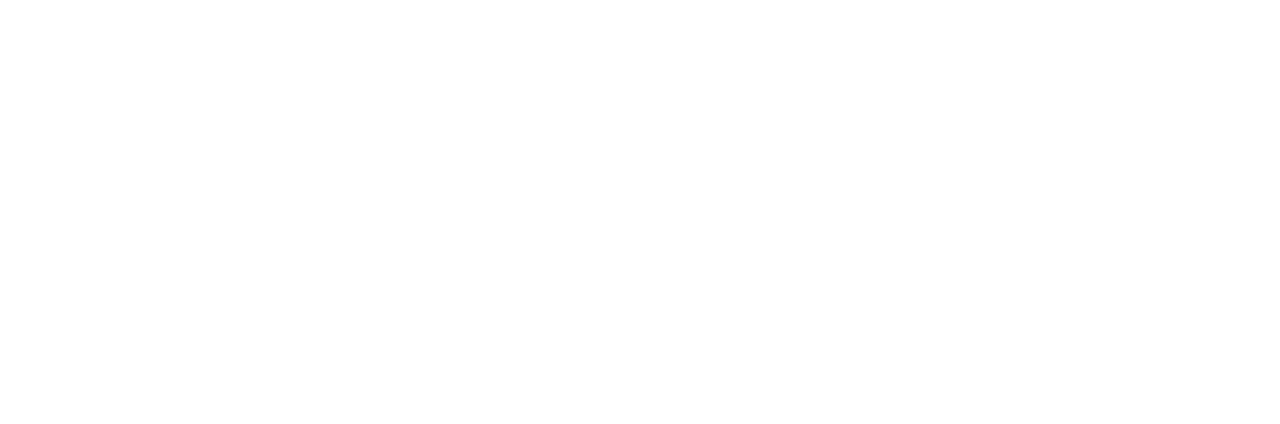
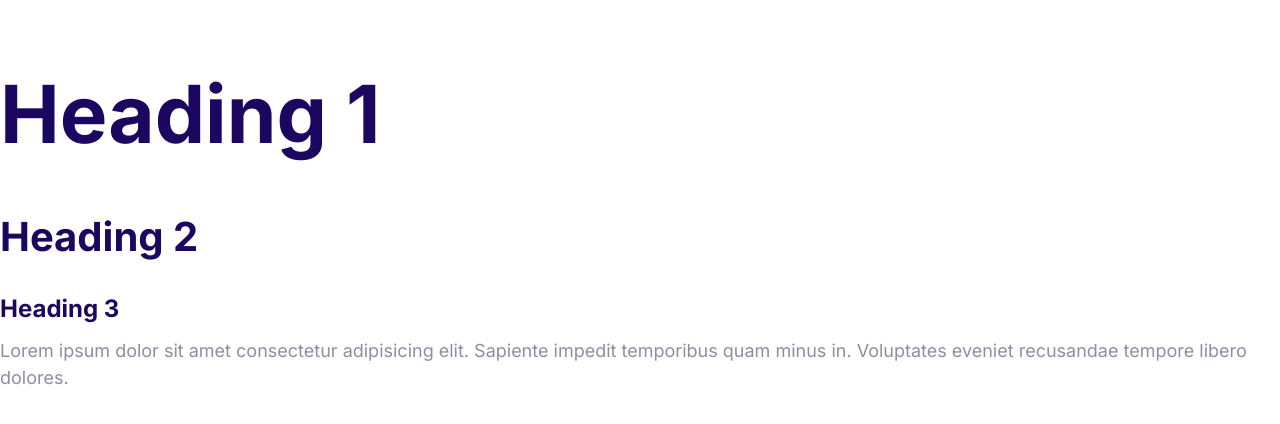
Before and after one commit to Thatapol/project-moshify, a plain HTML site: page index.html in a window 1280 px wide. Drawn offline with Linux system fonts and the light colour scheme.

Commit message:
Define the styles for the fonts.

```diff
--- a/css/styles.css
+++ b/css/styles.css
@@ -5,3 +5,55 @@
   --color-headings: #1b0760;
   --color-body: #918ca4;
 }
+
+html {
+  font-size: 62.5%;
+}
+
+body {
+  font-family: Inter, Arial, Helvetica, sans-serif;
+  font-size: 2.4rem;
+  line-height: 1.5;
+  color: var(--color-body);
+}
+
+h1,
+h2,
+h3 {
+  color: var(--color-headings);
+  margin-bottom: 1rem;
+}
+
+h1 {
+  font-size: 7rem;
+}
+
+h2 {
+  font-size: 4rem;
+}
+
+h3 {
+  font-size: 3rem;
+}
+
+p {
+  margin-top: 0;
+}
+
+@media screen and (min-width: 1024px) {
+  h1 {
+    font-size: 8rem;
+  }
+
+  h2 {
+    font-size: 4rem;
+  }
+
+  h3 {
+    font-size: 2.4rem;
+  }
+
+  body {
+    font-size: 1.8rem;
+  }
+}
--- a/index.html
+++ b/index.html
@@ -4,8 +4,23 @@
     <meta charset="UTF-8" />
     <meta name="viewport" content="width=device-width, initial-scale=1.0" />
     <title>Document</title>
+    <link rel="preconnect" href="https://fonts.googleapis.com" />
+    <link rel="preconnect" href="https://fonts.gstatic.com" crossorigin />
+    <link
+      href="https://fonts.googleapis.com/css2?family=Inter:ital,opsz,wght@0,14..32,100..900;1,14..32,100..900&display=swap"
+      rel="stylesheet"
+    />
     <link rel="stylesheet" href="css/modern-normalize.css" />
     <link rel="stylesheet" href="css/styles.css" />
   </head>
-  <body></body>
+  <body>
+    <h1>Heading 1</h1>
+    <h2>Heading 2</h2>
+    <h3>Heading 3</h3>
+    <p>
+      Lorem ipsum dolor sit amet consectetur adipisicing elit. Sapiente impedit
+      temporibus quam minus in. Voluptates eveniet recusandae tempore libero
+      dolores.
+    </p>
+  </body>
 </html>
```
